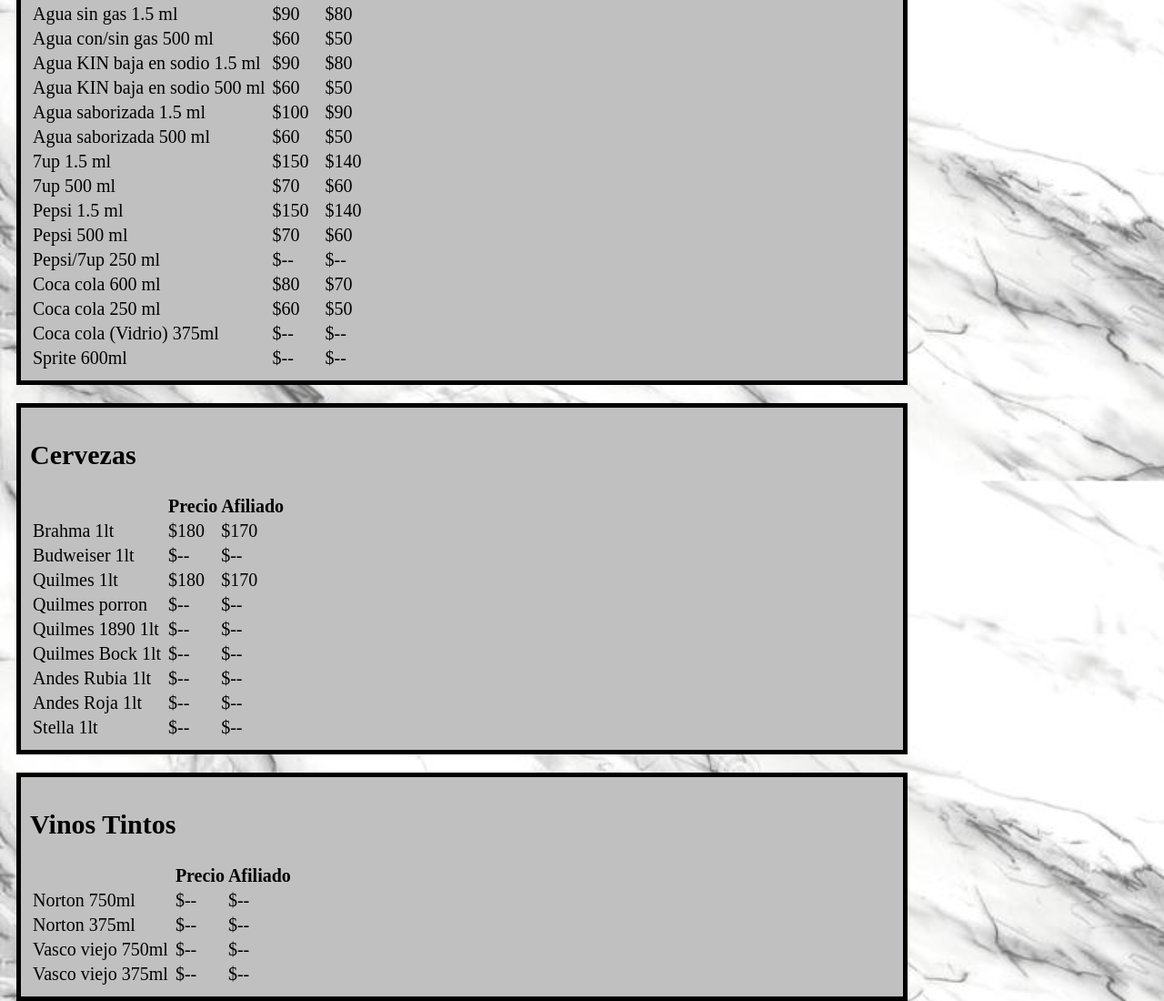
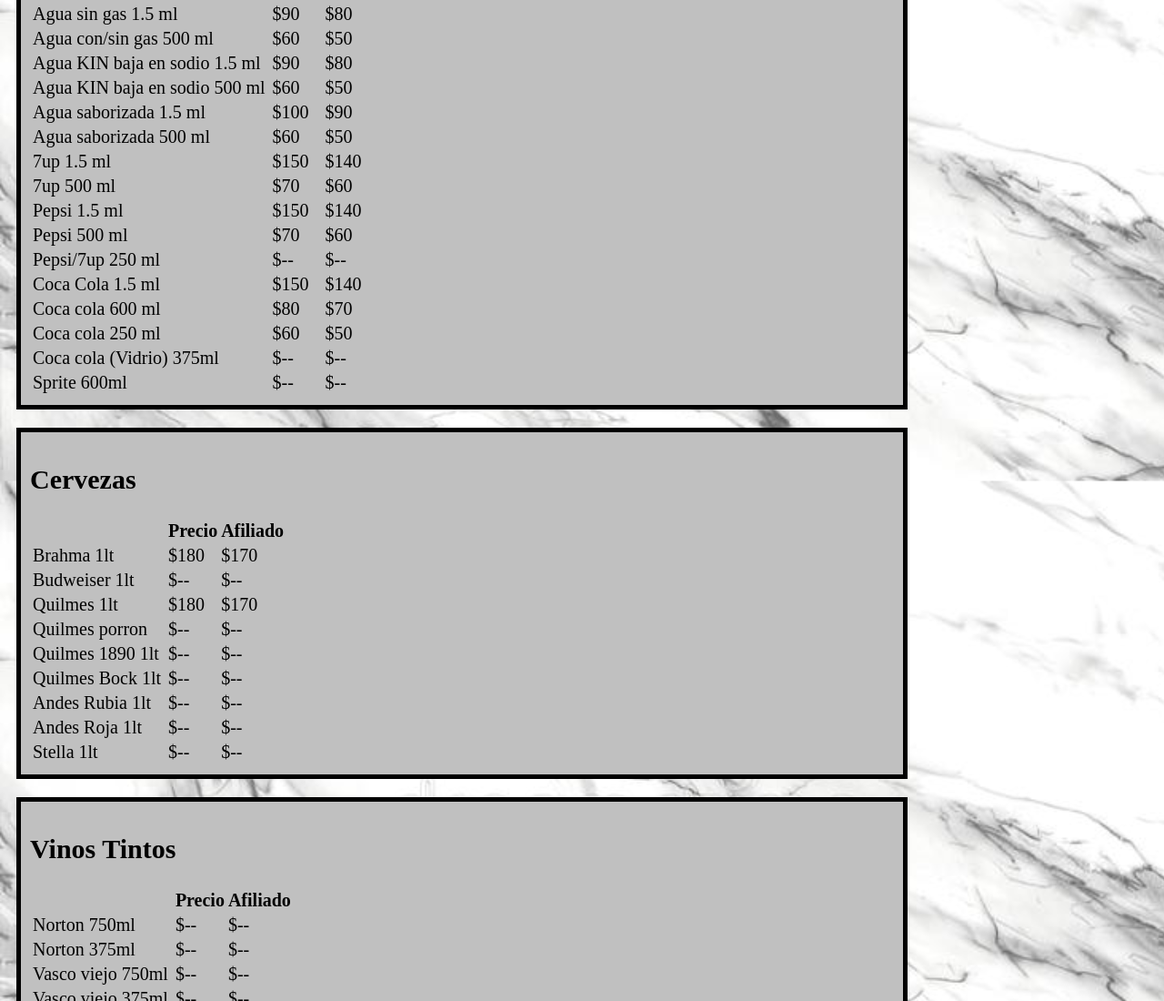
Before and after one commit to Hotel30deOctubre/lista-bar, a plain HTML site: page index.html in a window 1280 px wide. Shown: the part 896-1996 px from the top of the page at 91% size. Drawn offline with Linux system fonts and the light colour scheme.

Commit message:
Add files via upload

```diff
--- a/index.html
+++ b/index.html
@@ -196,6 +196,12 @@
                         <td></td>
                         <td>$--</td>
                         <td>$--</td>
+                  </tr>
+                      <tr>
+                        <td>Coca Cola 1.5 ml</td>
+                        <td></td>
+                        <td>$150</td>
+                        <td>$140</td>
                   </tr>
                   <tr>
                         <td>Coca cola 600 ml</td>
```
